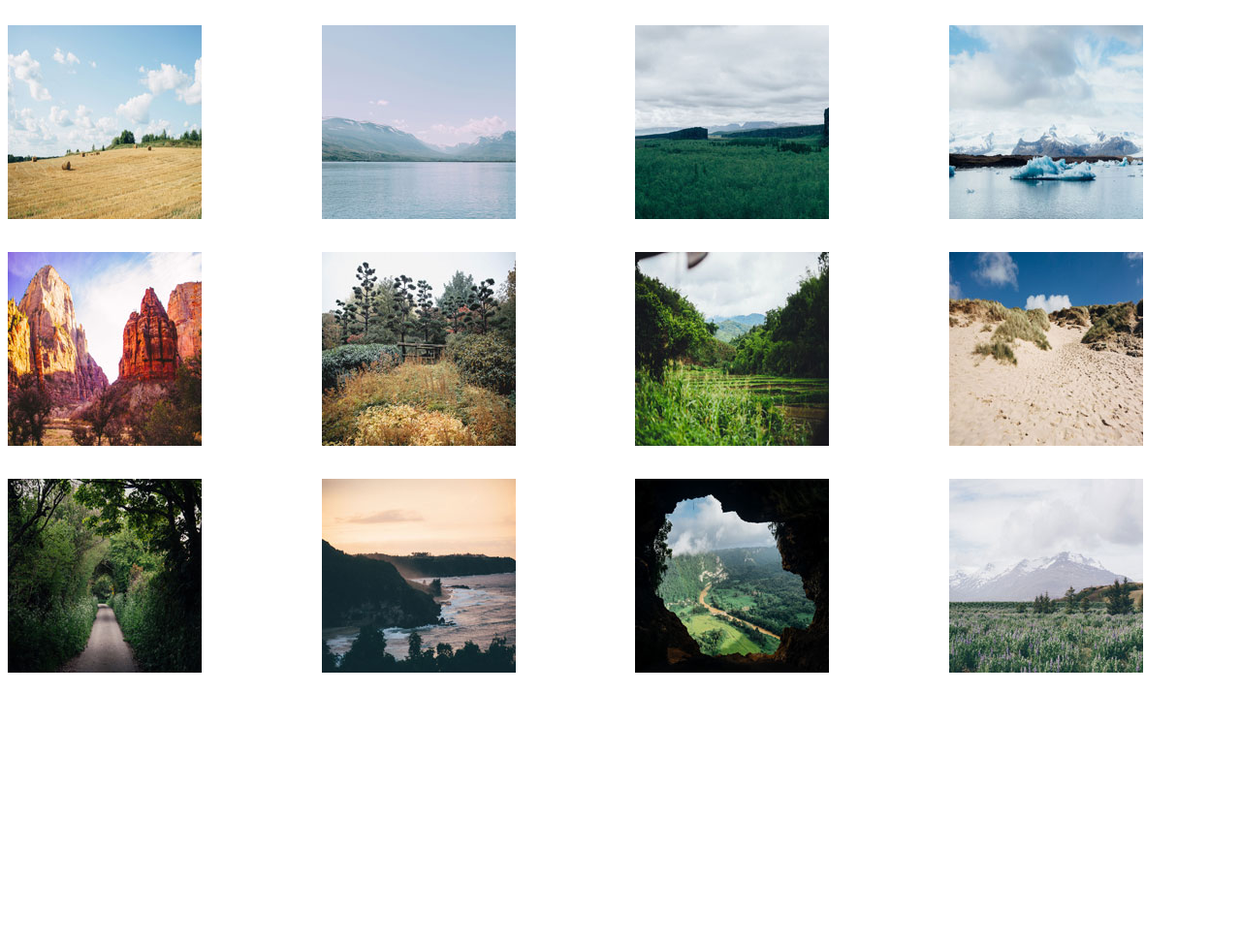
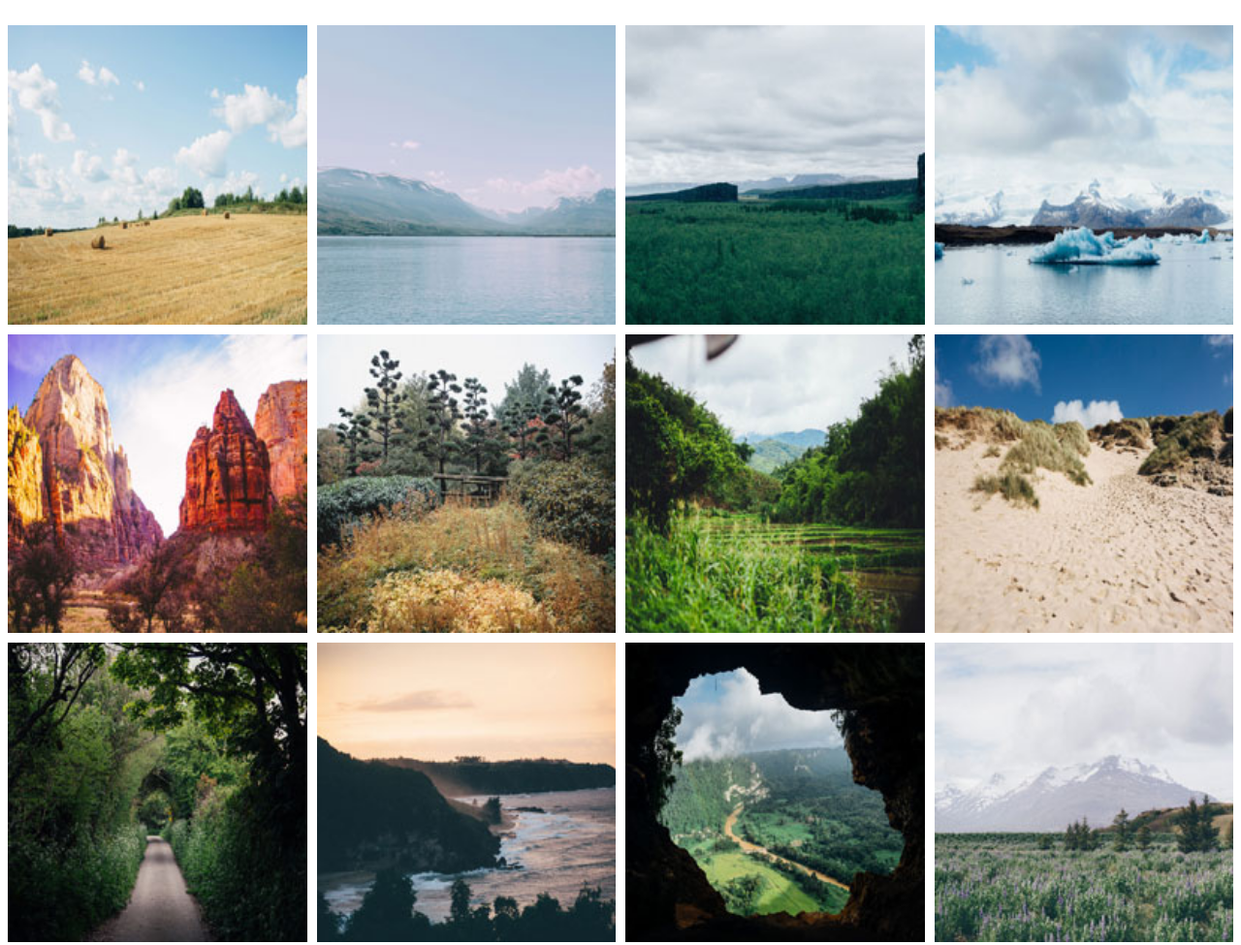
Before and after one commit to raf-l8bloomer/interactive-photo-gallery, a website: page index.html in a window 1280 px wide. Shown: the whole page at 97% size. Before the commit the page ends 800 px from the top, so only its background shows below. Drawn offline with Linux system fonts and the light colour scheme.

Commit message:
Corrected layout

```diff
--- a/css/layout.css
+++ b/css/layout.css
@@ -1,8 +1,11 @@
+.gallery {
+    display: grid;
+    grid-template-columns: repeat(auto-fit, minmax(280px, 1fr));
+    grid-template-rows: auto;
+    grid-gap: 10px
+}
 
-.gallery {
-    max-width: 100vw;
-    display: grid;
-    grid-template-columns: repeat(4, 1fr);
-    grid-gap: 30px;
-    grid-auto-columns: 1fr;
+a {
+    display: flex;
+    flex-direction: column;
 }
```
